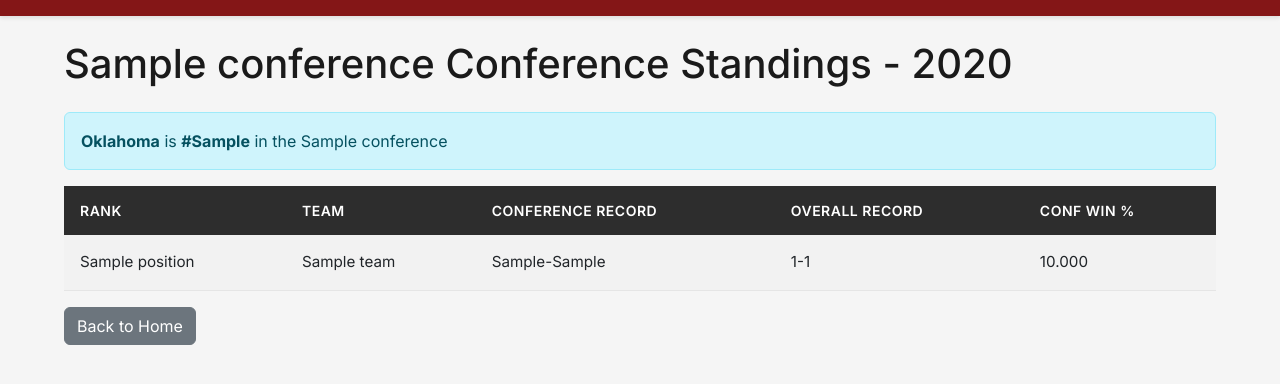
After one commit to jacobrluttrull/oklahoma_sooners_dashboard, a Django app: template templates/stats/conference_standings.html in a window 1280 px wide. The commit adds this page. Shown: the top 384 px of the page. Run offline with Django 5.2, Linux system fonts and the light colour scheme; the template is opened without the code that fills it: most values are stand-ins (such as "Sample title", 1, 10 or a date in 2020).

Commit message:
Add conference standings view and related functionality

```diff
--- a/oklahoma_dashboard/settings.py
+++ b/oklahoma_dashboard/settings.py
@@ -39,7 +39,7 @@ INSTALLED_APPS = [
     'django.contrib.messages',
     'django.contrib.staticfiles',
     'stats',
-    'schema_viewer',
+    #'schema_viewer',
 ]
 CACHES = {
     'default': {
--- a/stats/urls.py
+++ b/stats/urls.py
@@ -7,4 +7,5 @@ urlpatterns = [
     path('boxscore/', views.boxscore, name='boxscore_latest'), # keep for backward compatibility
     path('boxscore/<int:game_id>/', views.boxscore, name='boxscore'), # New route with game_id
     path("team_stats/", views.team_stats, name="team_stats"), # team stats view
+    path('conference_standings/', views.conference_standings, name='conference_standings'), # conference standings view
 ]
--- /dev/null
+++ b/templates/stats/conference_standings.html
@@ -0,0 +1,51 @@
+{% extends "base.html" %}
+{% load static %}
+
+{% block content %}
+<div class="container mt-4">
+    <h1 class="mb-4">{{ conference }} Conference Standings - {{ year }}</h1>
+
+    {% if oklahoma_position %}
+    <div class="alert alert-info">
+        <strong>Oklahoma</strong> is {% if oklahoma_tied %}tied for{% endif %} <strong>#{{ oklahoma_position }}</strong> in the {{ conference }}
+    </div>
+    {% endif %}
+
+    <div class="table-responsive">
+        <table class="table table-striped table-hover">
+            <thead class="table-dark">
+                <tr>
+                    <th>Rank</th>
+                    <th>Team</th>
+                    <th>Conference Record</th>
+                    <th>Overall Record</th>
+                    <th>Conf Win %</th>
+                </tr>
+            </thead>
+            <tbody>
+                {% for entry in standings %}
+                <tr {% if entry.is_oklahoma %}class="table-primary"{% endif %}>
+                    <td>{% if entry.tied %}T-{% endif %}{{ entry.position }}</td>
+                    <td>
+                        {% if entry.is_oklahoma %}<strong>{% endif %}
+                        {{ entry.team }}
+                        {% if entry.is_oklahoma %}</strong>{% endif %}
+                    </td>
+                    <td>{{ entry.conference_wins }}-{{ entry.conference_losses }}</td>
+                    <td>{{ entry.total_wins }}-{{ entry.total_losses }}</td>
+                    <td>{{ entry.conference_win_pct|floatformat:3 }}</td>
+                </tr>
+                {% empty %}
+                <tr>
+                    <td colspan="5" class="text-center">No standings data available</td>
+                </tr>
+                {% endfor %}
+            </tbody>
+        </table>
+    </div>
+
+    <div class="mt-3">
+        <a href="{% url 'stats:home' %}" class="btn btn-secondary">Back to Home</a>
+    </div>
+</div>
+{% endblock %}
--- a/templates/stats/home.html
+++ b/templates/stats/home.html
@@ -13,6 +13,12 @@
                 <span style="display:inline-block;width:8px;height:8px;margin-right:6px;border-radius:2px;background:rgba(255,255,255,0.9);opacity:0.9;"></span>
                 <span style="letter-spacing:0.2px;">Team Stats</span>
             </a>
+            <a href="{% url 'stats:conference_standings' %}" class="btn btn-team-stats btn-sm d-inline-flex align-items-center">
+                <span style="display:inline-block;width:8px;height:8px;margin-right:6px;border-radius:2px;background:rgba(255,255,255,0.9);opacity:0.9;"></span>
+                <span style="letter-spacing:0.2px;">Conference Standings</span>
+            </a>
+
+
         </div>
     </div>
 </nav>
```
Also changed, not shown: stats/cfb_api.py (+67 -0 lines), stats/views.py (+30 -1 lines).
